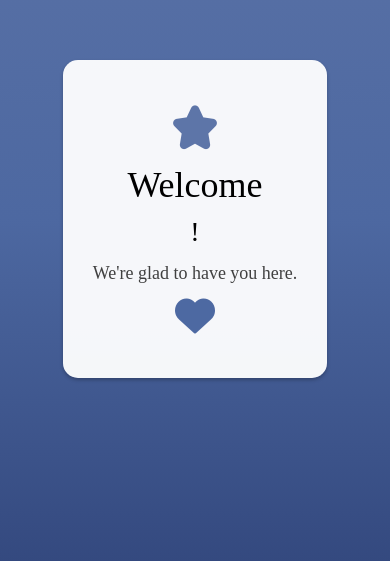
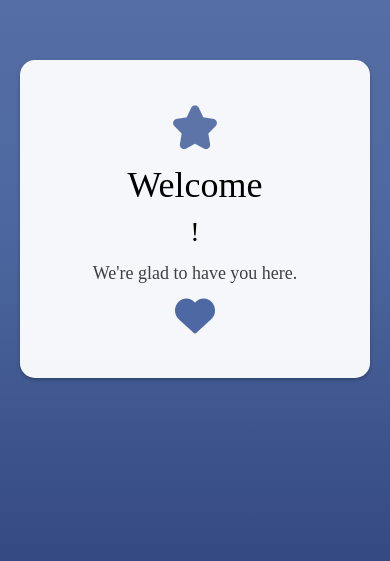
Before and after one commit to Devansh-Walia/expo-poc, a React Native app: screen /Welcome in a window 390 px wide. Shown: the part 203-764 px from the top of the page. Built offline with nearby package versions, Linux system fonts and the light colour scheme; a web font is replaced by a local one.

Commit message:
handle orientation in screens

```diff
--- a/App.js
+++ b/App.js
@@ -3,7 +3,8 @@ import { createNativeStackNavigator } from '@react-navigation/native-stack';
 import WelcomeScreen from './screens/WelcomeScreen';
 import HomeScreen from './screens/HomeScreen';
 import { useFonts } from 'expo-font';
-import { View, Text } from 'react-native';
+import { View, Text, KeyboardAvoidingView, Platform } from 'react-native';
+import { SafeAreaProvider } from 'react-native-safe-area-context';
 
 const Stack = createNativeStackNavigator();
 
@@ -21,6 +22,11 @@ export default function App() {
   }
 
   return (
+    <SafeAreaProvider>
+      <KeyboardAvoidingView
+        style={{ flex: 1 }}
+        behavior={Platform.OS === 'ios' ? 'padding' : 'height'}
+      >
         <NavigationContainer>
           <Stack.Navigator
             screenOptions={{
@@ -31,5 +37,7 @@ export default function App() {
             <Stack.Screen name="Welcome" component={WelcomeScreen} />
           </Stack.Navigator>
         </NavigationContainer>
+      </KeyboardAvoidingView>
+    </SafeAreaProvider>
   );
 }
--- a/screens/WelcomeScreen.js
+++ b/screens/WelcomeScreen.js
@@ -1,34 +1,55 @@
 import React from 'react';
-import { View, Text, StyleSheet } from 'react-native';
+import { View, Text, StyleSheet, ScrollView } from 'react-native';
 import { LinearGradient } from 'expo-linear-gradient';
 import useStore from '../store/userStore';
 import { colors } from '../constants/colors';
 import { AntDesign } from '@expo/vector-icons';
+import { useWindowDimensions } from 'react-native';
 
 const WelcomeScreen = () => {
   const userName = useStore((state) => state.userName);
+  const { width, height } = useWindowDimensions();
+  const isLandscape = width > height;
 
   return (
       <LinearGradient
         colors={[colors.primary[500], colors.secondary[500], colors.blue[800]]}
         style={styles.container}
       >
-      <View style={styles.content}>
-        <AntDesign name="star" size={50} color={colors.primary[500]} style={styles.icon} />
-        <Text style={styles.welcomeText}>Welcome</Text>
-        <Text style={styles.nameText}>{userName}!</Text>
-        <Text style={styles.message}>We're glad to have you here.</Text>
-        <AntDesign name="heart" size={40} color={colors.secondary[500]} style={styles.icon} />
+        <ScrollView
+          contentContainerStyle={[
+            styles.scrollContent,
+            isLandscape && styles.landscapeContent
+          ]}
+          showsVerticalScrollIndicator={false}
+        >
+          <View style={[styles.content, isLandscape && styles.landscapeCard]}>
+            <AntDesign name="star" size={isLandscape ? 40 : 50} color={colors.primary[500]} style={styles.icon} />
+            <Text style={[styles.welcomeText, isLandscape && styles.landscapeText]}>Welcome</Text>
+            <Text style={[styles.nameText, isLandscape && styles.landscapeNameText]}>{userName}!</Text>
+            <Text style={[styles.message, isLandscape && styles.landscapeMessage]}>We're glad to have you here.</Text>
+            <AntDesign name="heart" size={isLandscape ? 30 : 40} color={colors.secondary[500]} style={styles.icon} />
           </View>
+        </ScrollView>
       </LinearGradient>
   );
 };
 
 const styles = StyleSheet.create({
+  safeArea: {
+    flex: 1,
+  },
   container: {
     flex: 1,
+  },
+  scrollContent: {
+    flexGrow: 1,
     alignItems: 'center',
     justifyContent: 'center',
+    padding: 20,
+  },
+  landscapeContent: {
+    paddingHorizontal: 40,
   },
   content: {
     backgroundColor: colors.neutral[50],
@@ -40,6 +61,14 @@ const styles = StyleSheet.create({
     shadowOffset: { width: 0, height: 2 },
     shadowOpacity: 0.25,
     shadowRadius: 3.84,
+    width: '100%',
+    maxWidth: 400,
+  },
+  landscapeCard: {
+    flexDirection: 'row',
+    flexWrap: 'wrap',
+    justifyContent: 'center',
+    padding: 20,
   },
   welcomeText: {
     fontSize: 36,
@@ -47,11 +76,23 @@ const styles = StyleSheet.create({
     marginBottom: 10,
     fontFamily: 'Pacifico',
   },
+  landscapeText: {
+    fontSize: 32,
+    marginBottom: 5,
+    width: '100%',
+    textAlign: 'center',
+  },
   nameText: {
     fontSize: 28,
     color: colors.secondary[700],
     marginBottom: 15,
     fontFamily: 'Pacifico',
+  },
+  landscapeNameText: {
+    fontSize: 24,
+    marginBottom: 10,
+    width: '100%',
+    textAlign: 'center',
   },
   message: {
     fontSize: 18,
@@ -59,6 +100,10 @@ const styles = StyleSheet.create({
     textAlign: 'center',
     fontFamily: 'Pacifico',
   },
+  landscapeMessage: {
+    fontSize: 16,
+    width: '100%',
+  },
   icon: {
     marginVertical: 10,
   },
```
Also changed, not shown: package.json (+4 -4 lines), 1 other file (tests, documents, lock files or other folders). Lines whose indentation alone changed are shown as unchanged.
